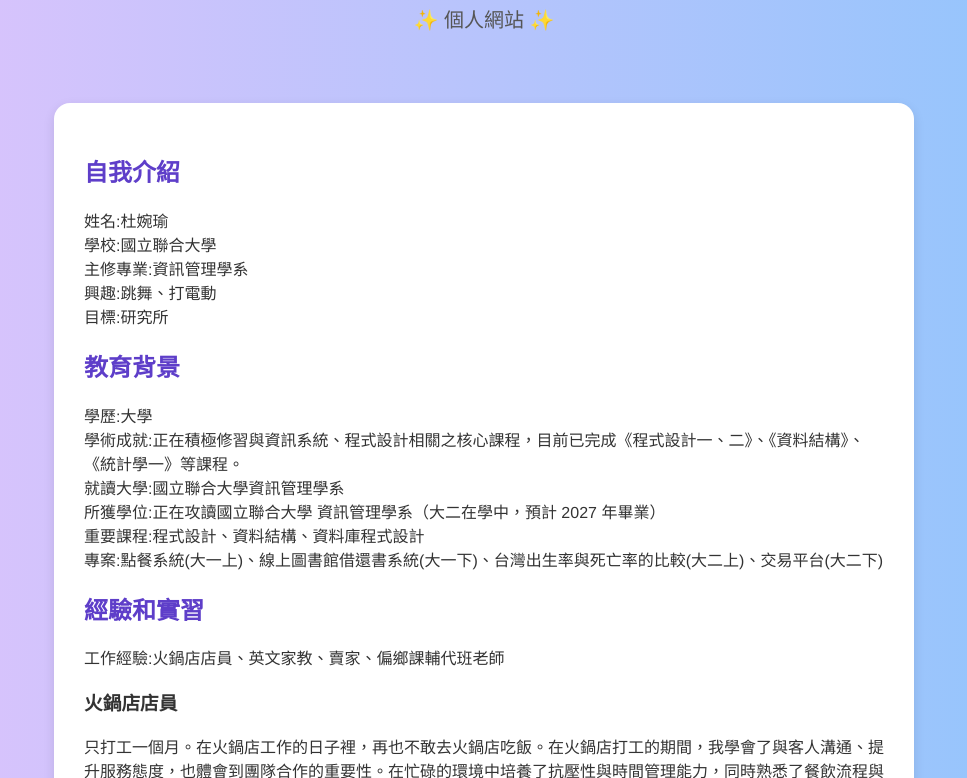
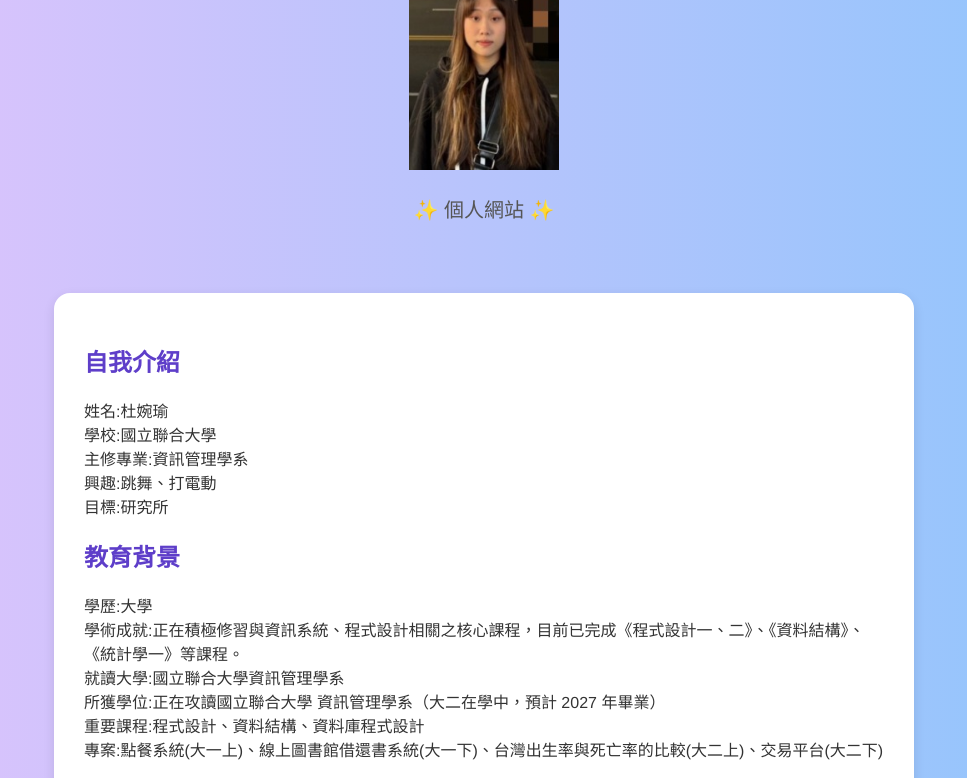
Before and after one commit to tuwanyu/U1233032, a plain HTML site: page index.html in a window 1280 px wide. Shown: the part 100-878 px from the top of the page, without its empty margins (156-1123 px from the left). Drawn offline with Linux system fonts and the light colour scheme.

Commit message:
Update index.html

```diff
--- a/index.html
+++ b/index.html
@@ -85,7 +85,7 @@
 <body>
 
   <header>
-    <img src="images/me.jpg" alt="大頭照" width="150" height="210">
+    <img src="me.jpg" alt="大頭照" width="150" height="210">
     <p>✨ 個人網站 ✨</p>
   </header>
 
```
